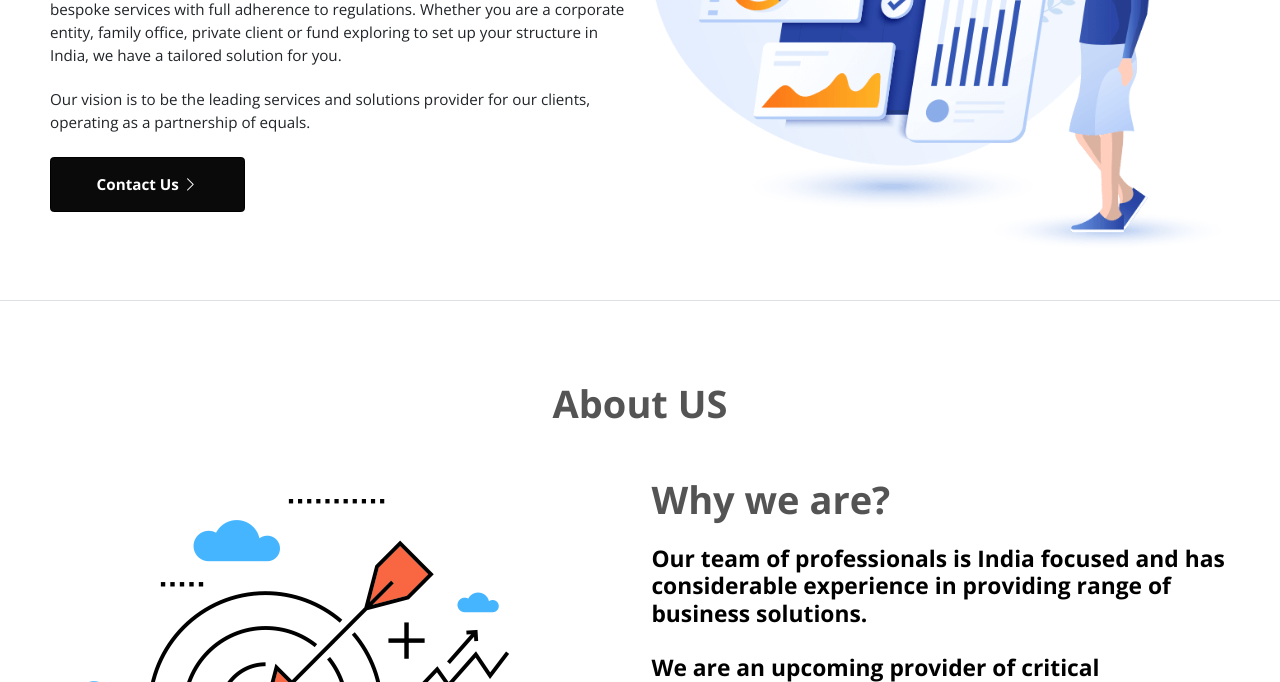
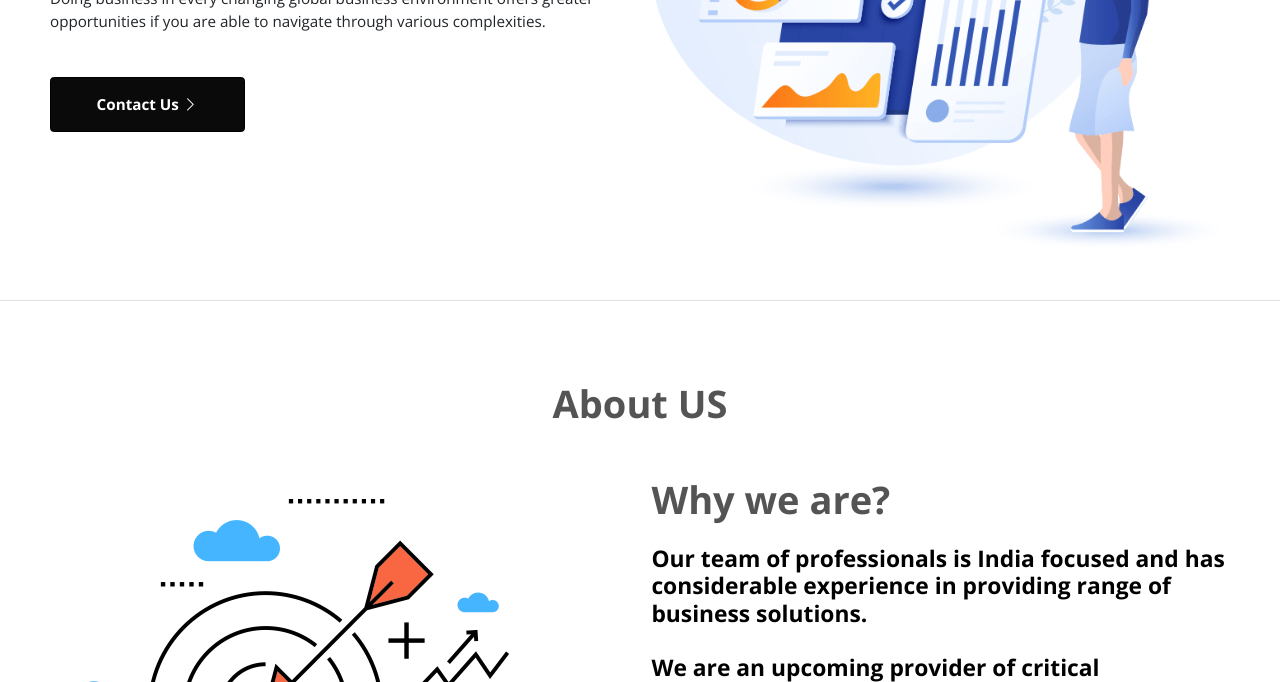
Before and after one commit to MohdSabiha/sciuruscapital, a plain HTML site: page index.html in a window 1280 px wide. Shown: the part 418-1100 px from the top of the page. Drawn offline with nearby package versions, Linux system fonts and the light colour scheme.

Commit message:
Update index.html

```diff
--- a/index.html
+++ b/index.html
@@ -53,8 +53,7 @@
                         <h6 class="text-primary fw-bolder">Sciurus Capital</h6>
                         <h1 class="fs-11 fw-bolder text-dark">Your Partner in Excellence</h1>
                         <p class="fs-6 text-dark">Doing business in every changing global business environment offers greater opportunities if you are able to navigate through various complexities.</p><br>
-                        <p class="fs-6 text-dark">We are your trusted partners for professional solutions, offering range of bespoke services with full adherence to regulations. Whether you are a corporate entity, family office, private client or fund exploring to set up your structure in India, we have a tailored solution for you.</p><br>
-                        <P class="fs-6 text-dark">Our vision is to be the leading services and solutions provider for our clients, operating as a partnership of equals.</P>
+
                         <button class="btn fw-bolder py-3 px-5 mt-4 btn-primary">Contact Us <i class="bi bi-chevron-right"></i></button>
                     </div>
                     <div class="col-md-6">
```
